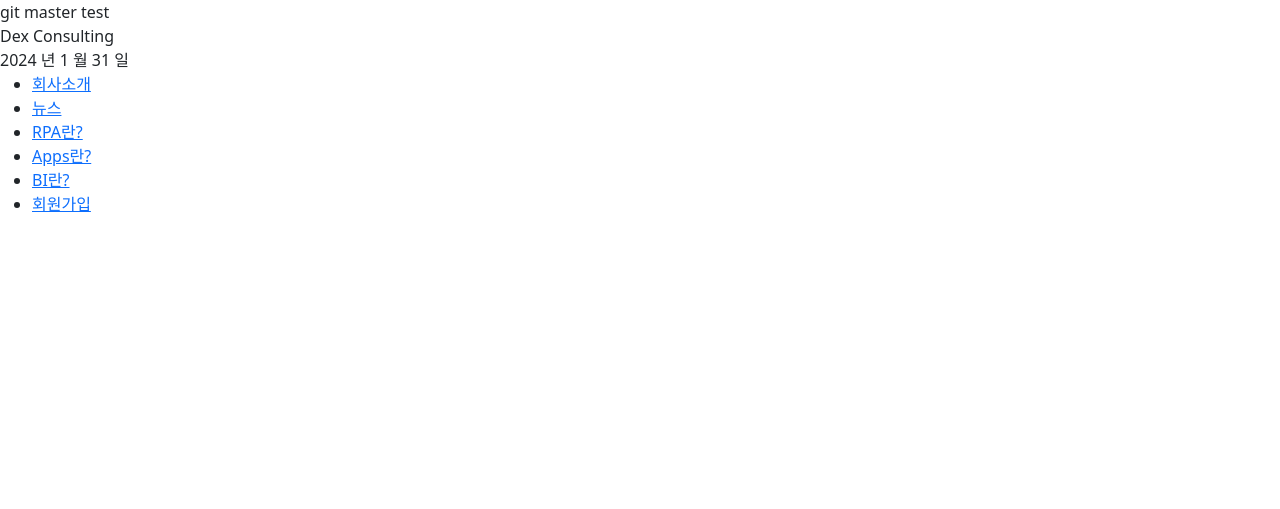
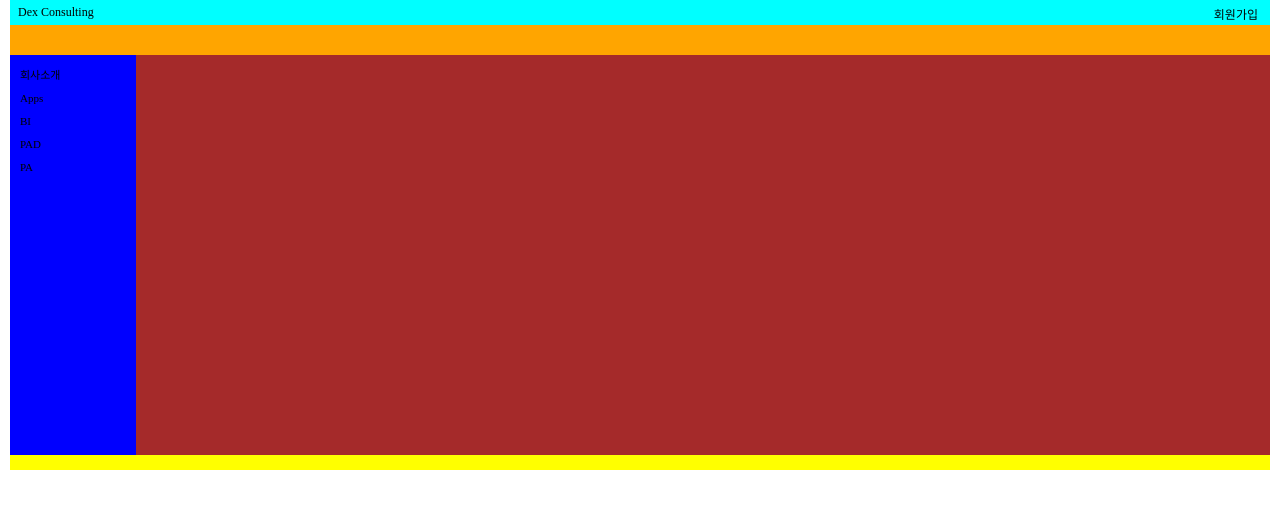
Before and after one commit to buiosss11/dex-site, a Django app: page / in a window 1280 px wide. Shown: the top 509 px of the page. Run offline with Django 5.2, Linux system fonts and the light colour scheme.

Commit message:
layout First

```diff
--- a/home/static/home/css/styles.css
+++ b/home/static/home/css/styles.css
@@ -1,5 +1,80 @@
-/* Tag Style */
+/* All */
+body {
+    padding-inline: 10px;
+    margin: 0px;
+}
+a{
+    text-decoration-line: none;
+    text-align: center;
+    color: #000000;
+}
 
-/* Class Style */
 
-/* Id Style */
+/* id class css */
+#header {
+    width: 100%;
+    height: 25px;
+    background-color: aqua;
+    justify-content: space-between;
+    display: flex;
+}
+#header div{
+    margin-top: 5px;
+    margin-left: 8px;
+    margin-right: 12px;
+    font-size: 12px;
+}
+
+#top-ui{
+    width: 100%;
+    height: 30px;
+    background-color: orange;
+}
+#layout-left {
+    width: 10%;
+    height: 400px;
+    background-color: blue;
+}
+#layout-left ul{
+    list-style: none;
+    padding-left: 10px;
+    margin-top: 10px;
+    margin-bottom: 0px;
+}
+#layout-left li{
+    margin-top: 5px;
+}
+#layout-left li a{
+    font-size: 11px;
+}
+#layout-right {
+    width: 90%;
+    height: 400px;
+    background-color: brown;
+}
+#footer {
+    width: 100%;
+    height: 15px;
+    background-color: yellow;
+}
+
+
+
+
+.layout {
+    float: left;
+}
+
+@media (max-width:480px){
+    a{
+        font-size: 10px;
+    }
+    li {
+        font-size: 10px;
+    }
+}
+/* @media (min-width:960px){
+    a{
+        font-size: 5px;
+    }
+} */
--- a/home/templates/home/base.html
+++ b/home/templates/home/base.html
@@ -1,36 +1,49 @@
 {% load static %}
 
 <!DOCTYPE html>
-<html lang="ko">
-
+<html lang="en">
 <head>
     <meta charset="UTF-8">
     <meta name="viewport" content="width=device-width, initial-scale=1.0">
-    <link href="https://cdn.jsdelivr.net/npm/bootstrap@5.3.2/dist/css/bootstrap.min.css" rel="stylesheet" integrity="sha384-T3c6CoIi6uLrA9TneNEoa7RxnatzjcDSCmG1MXxSR1GAsXEV/Dwwykc2MPK8M2HN" crossorigin="anonymous">
-    <link rel="stylesheet" href={% static 'home/css/styles.css' %}>
-    <title>HOME</title>
+    <link rel="stylesheet" href="{% static 'home/css/styles.css' %}">
+    <title>Layout</title>
+</head>
+<body>
+    <!-- header -->
+    <div id="header" class="layout">
+        <div class="layout">
+            <a href="/">Dex Consulting</a>
+        </div>
+        <div class="layout">
+            <a href="/">회원가입</a>
+        </div>
+    </div>
+    <!-- top-ui -->
+    <div id="top-ui" class="layout">
 
-</head>
+    </div>
 
-<body>
-    git master test
-    <div class="inline">Dex Consulting</div>
-    {% block header-date %}
-    {% endblock header-date %}
-    <ul>
-        <li><a href="https://www.dexconsulting.net/" target="_blank">회사소개</a></li>
-        <li><a href="news/">뉴스</a></li>
-        <li><a href="rpa_docs/">RPA란?</a></li>
-        <li><a href="apps_docs/">Apps란?</a></li>
-        <li><a href="bi_docs/">BI란?</a></li>
-        <li><a href="create_account/">회원가입</a></li>
-    </ul>
-    <!-- bootstrap Script Area -->
-    <script src="https://cdn.jsdelivr.net/npm/@popperjs/core@2.11.8/dist/umd/popper.min.js"
-        integrity="sha384-I7E8VVD/ismYTF4hNIPjVp/Zjvgyol6VFvRkX/vR+Vc4jQkC+hVqc2pM8ODewa9r"
-        crossorigin="anonymous"></script>
-    <script src="https://cdn.jsdelivr.net/npm/bootstrap@5.3.2/dist/js/bootstrap.min.js"
-        integrity="sha384-BBtl+eGJRgqQAUMxJ7pMwbEyER4l1g+O15P+16Ep7Q9Q+zqX6gSbd85u4mG4QzX+"
-        crossorigin="anonymous"></script>
+    <!-- body -->
+    <div id="container">
+        <div id="wrap">
+            <div class="layout" id="layout-left">
+                <ul>
+                    <li><a href="/"><span>회사소개</span></a></li>
+                    <li><a href="/"><span>Apps</span></a></li>
+                    <li><a href="/"><span>BI</span></a></li>
+                    <li><a href="/"><span>PAD</span></a></li>
+                    <li><a href="/"><span>PA</span></a></li>
+                </ul>
+            </div>
+            <div class="layout" id="layout-right">
+
+            </div>
+        </div>
+    </div>
+
+    <!-- footer -->
+    <div id="footer" class="layout">
+
+    </div>
 </body>
 </html>
```
